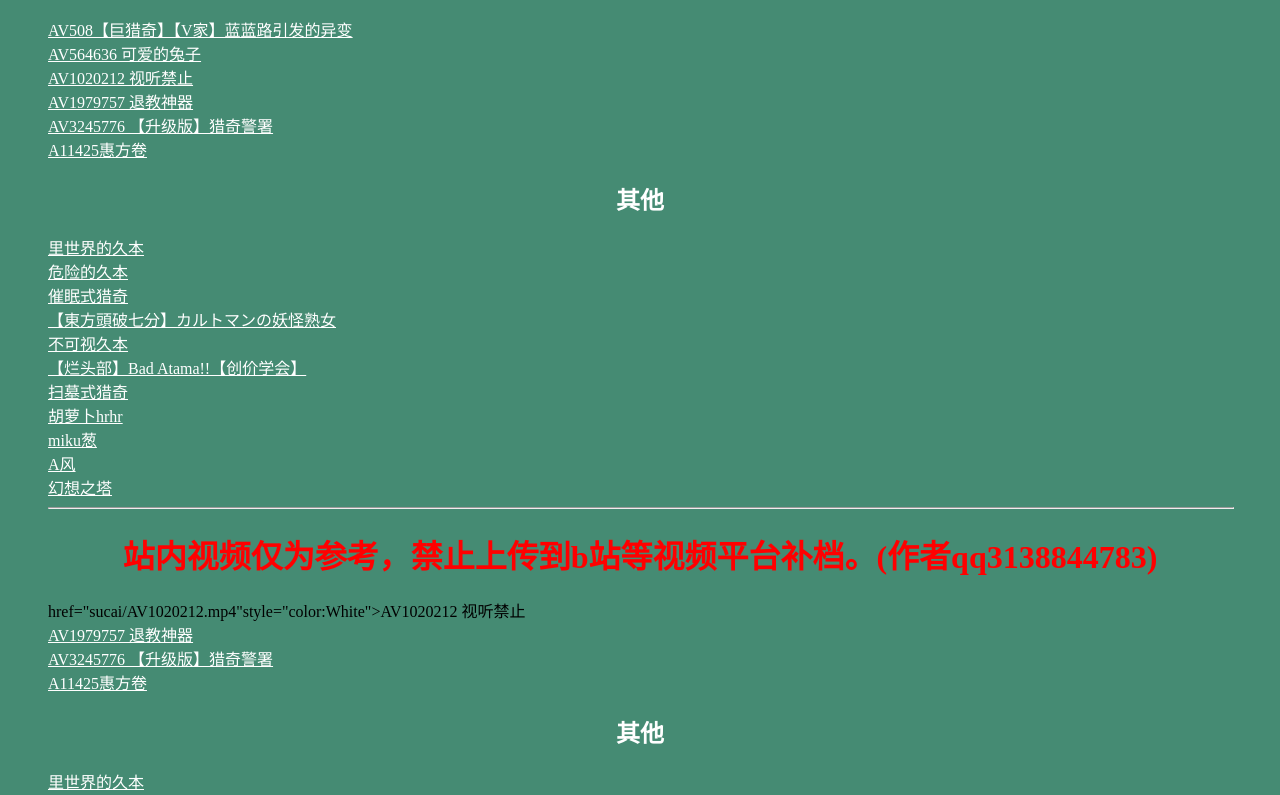
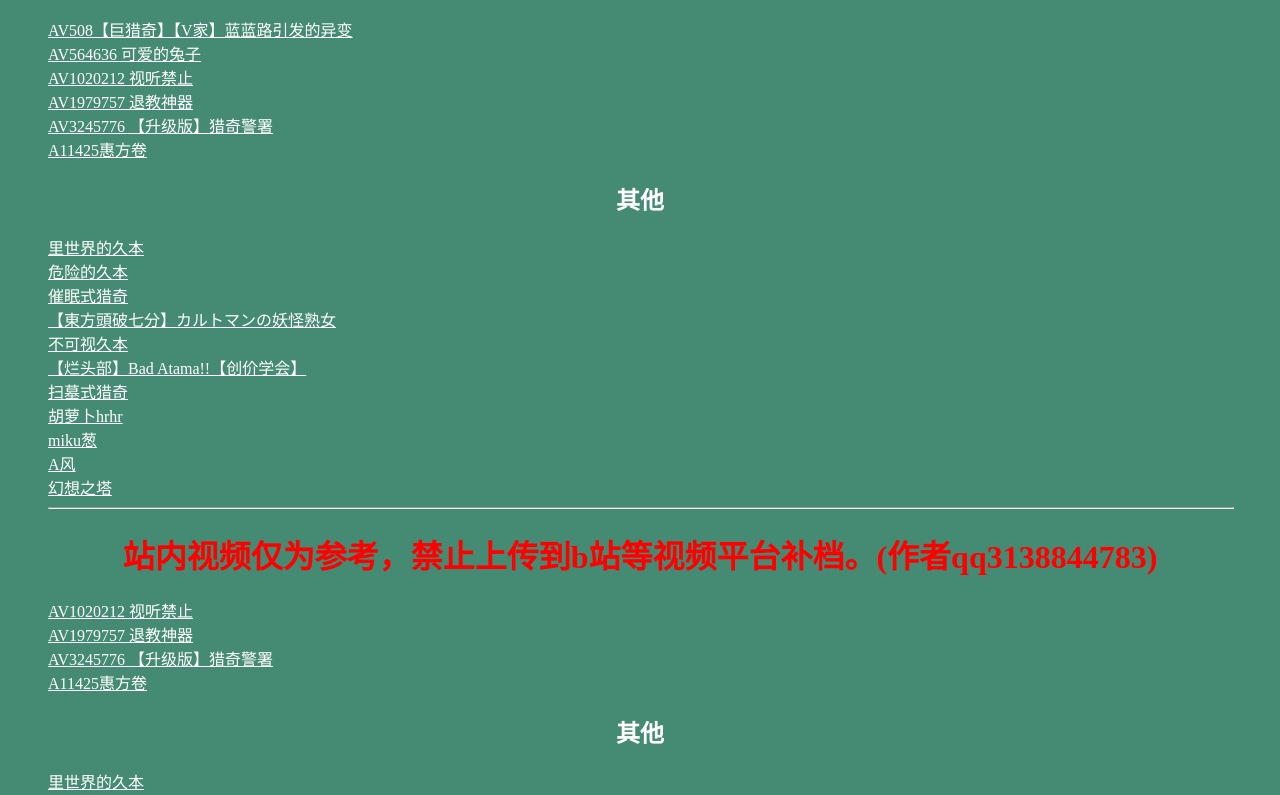
Before and after one commit to givecot/givecot.github.io, a plain HTML site: page index.html in a window 1280 px wide. Shown: the part 763-1558 px from the top of the page. Drawn offline with Linux system fonts and the light colour scheme.

Commit message:
Update index.html

```diff
--- a/index.html
+++ b/index.html
@@ -145,7 +145,7 @@
 
 <h1 style="color:red;text-align:center">站内视频仅为参考，禁止上传到b站等视频平台补档。(作者qq3138844783)</h1>
 
-</body>href="sucai/AV1020212.mp4"style="color:White">AV1020212 视听禁止</a>
+<a href="sucai/AV1020212.mp4"style="color:White">AV1020212 视听禁止</a>
 
 <br />
 
```
